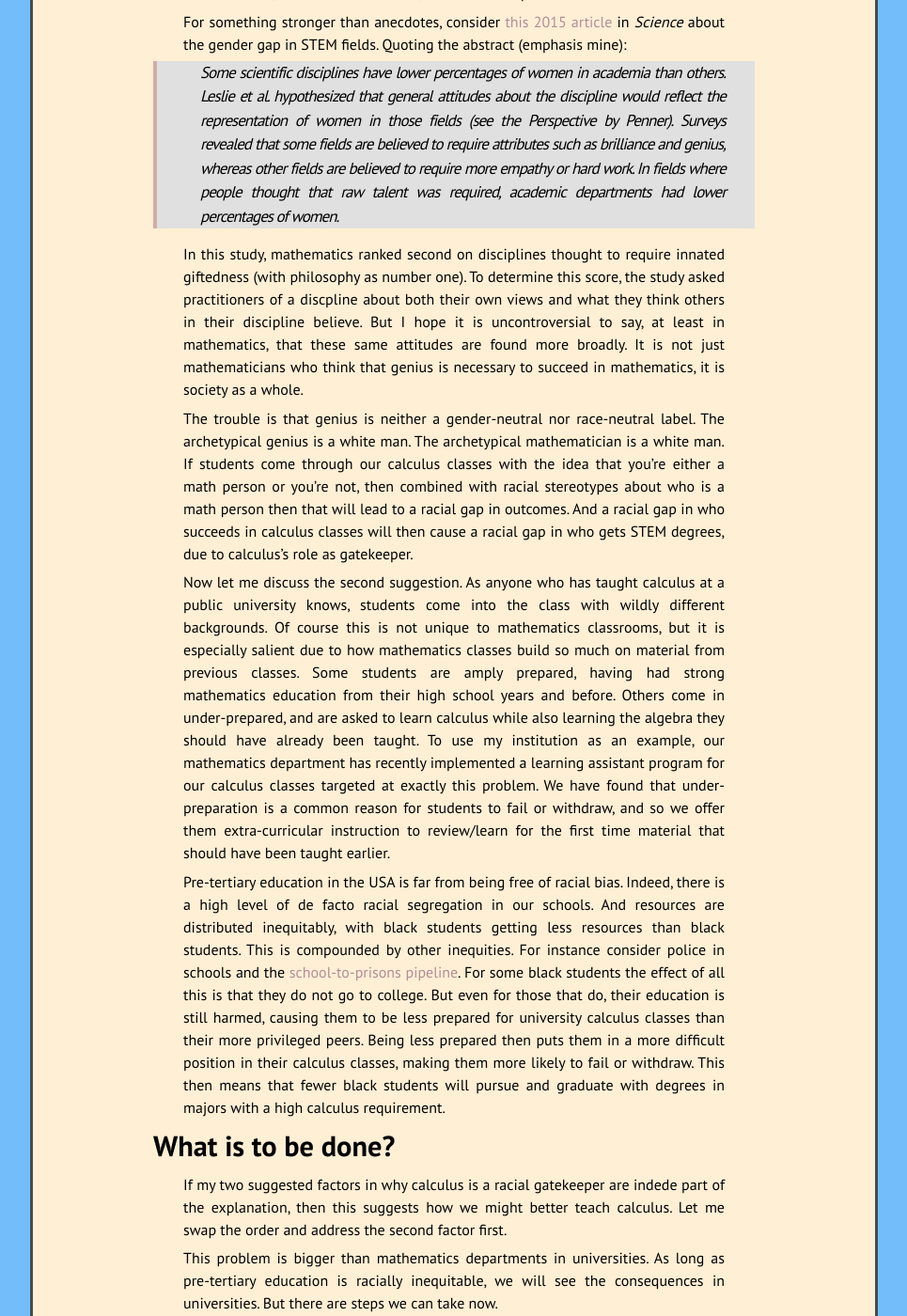
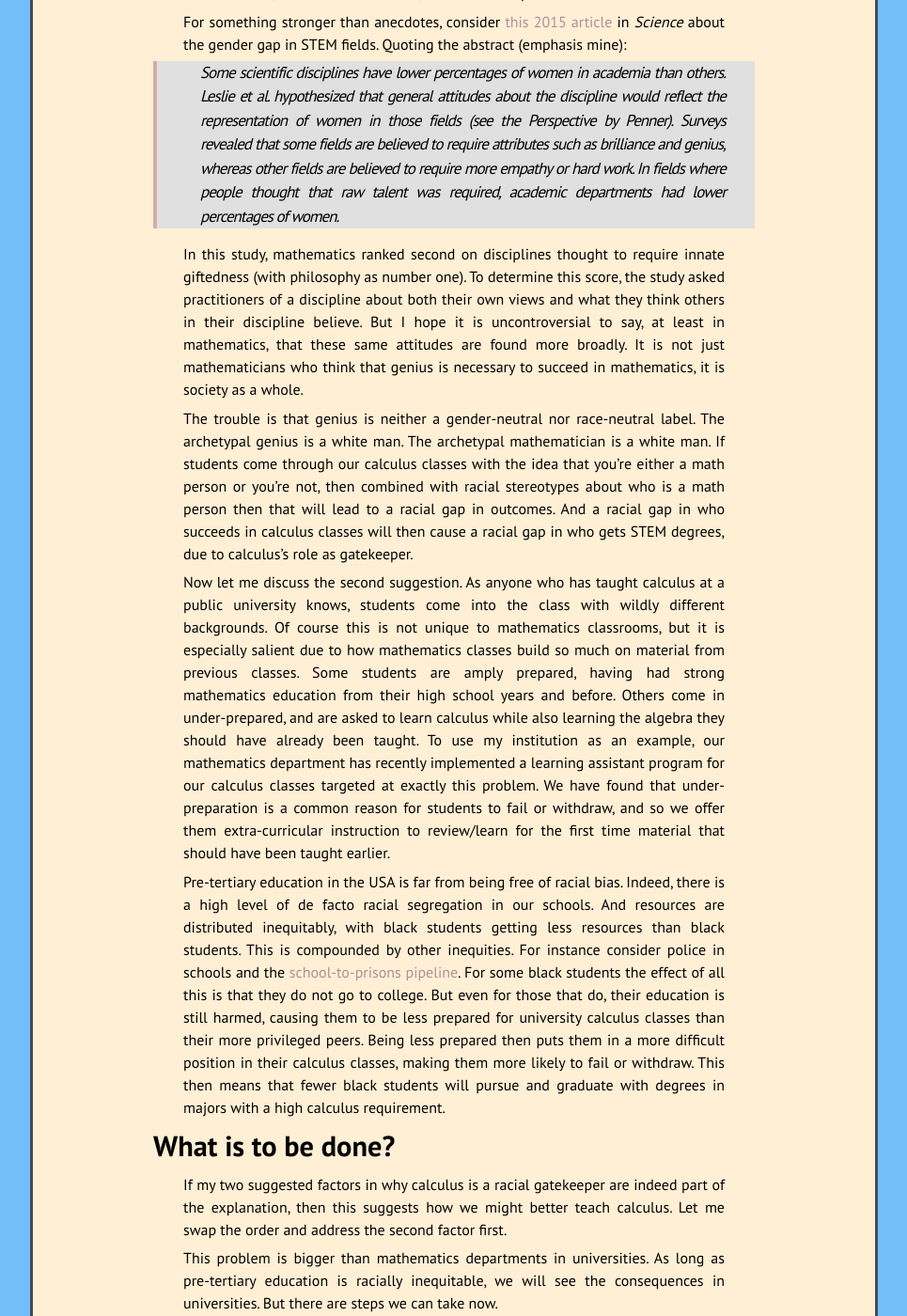
Before and after one commit to kamerynjw/kamerynjw.github.io, a Jekyll site: the page built from _posts/2020-06-10-shutdownSTEM.md, in a window 1280 px wide and 1400 px high, scrolled down 3218 px. Shown: the whole window at 94% size, without its empty margins (157-1122 px from the left). Built offline with Jekyll 4.4.1, drawn with Linux system fonts in a browser that asks for light colours; nearby versions of some CDN libraries.

Commit message:
spelling fix

```diff
--- a/_posts/2020-06-10-shutdownSTEM.md
+++ b/_posts/2020-06-10-shutdownSTEM.md
@@ -63,9 +63,9 @@ For something stronger than anecdotes, consider [this 2015 article](https://scie
 
 > Some scientific disciplines have lower percentages of women in academia than others. Leslie et al. hypothesized that general attitudes about the discipline would reflect the representation of women in those fields (see the Perspective by Penner). *Surveys revealed that some fields are believed to require attributes such as brilliance and genius, whereas other fields are believed to require more empathy or hard work. In fields where people thought that raw talent was required, academic departments had lower percentages of women.*
 
-In this study, mathematics ranked second on disciplines thought to require innated giftedness (with philosophy as number one). To determine this score, the study asked practitioners of a discpline about both their own views and what they think others in their discipline believe. But I hope it is uncontroversial to say, at least in mathematics, that these same attitudes are found more broadly. It is not just mathematicians who think that genius is necessary to succeed in mathematics, it is society as a whole.
+In this study, mathematics ranked second on disciplines thought to require innate giftedness (with philosophy as number one). To determine this score, the study asked practitioners of a discipline about both their own views and what they think others in their discipline believe. But I hope it is uncontroversial to say, at least in mathematics, that these same attitudes are found more broadly. It is not just mathematicians who think that genius is necessary to succeed in mathematics, it is society as a whole.
 
-The trouble is that genius is neither a gender-neutral nor race-neutral label. The archetypical genius is a white man. The archetypical mathematician is a white man. If students come through our calculus classes with the idea that you're either a math person or you're not, then combined with racial stereotypes about who is a math person then that will lead to a racial gap in outcomes. And a racial gap in who succeeds in calculus classes will then cause a racial gap in who gets STEM degrees, due to calculus's role as gatekeeper.
+The trouble is that genius is neither a gender-neutral nor race-neutral label. The archetypal genius is a white man. The archetypal mathematician is a white man. If students come through our calculus classes with the idea that you're either a math person or you're not, then combined with racial stereotypes about who is a math person then that will lead to a racial gap in outcomes. And a racial gap in who succeeds in calculus classes will then cause a racial gap in who gets STEM degrees, due to calculus's role as gatekeeper.
 
 Now let me discuss the second suggestion. As anyone who has taught calculus at a public university knows, students come into the class with wildly different backgrounds. Of course this is not unique to mathematics classrooms, but it is especially salient due to how mathematics classes build so much on material from previous classes. Some students are amply prepared, having had strong mathematics education from their high school years and before. Others come in under-prepared, and are asked to learn calculus while also learning the algebra they should have already been taught. To use my institution as an example, our mathematics department has recently implemented a learning assistant program for our calculus classes targeted at exactly this problem. We have found that under-preparation is a common reason for students to fail or withdraw, and so we offer them extra-curricular instruction to review/learn for the first time material that should have been taught earlier.
 
@@ -74,7 +74,7 @@ Pre-tertiary education in the USA is far from being free of racial bias. Indeed,
 What is to be done?
 ====
 
-If my two suggested factors in why calculus is a racial gatekeeper are indede part of the explanation, then this suggests how we might better teach calculus. Let me swap the order and address the second factor first.
+If my two suggested factors in why calculus is a racial gatekeeper are indeed part of the explanation, then this suggests how we might better teach calculus. Let me swap the order and address the second factor first.
 
 This problem is bigger than mathematics departments in universities. As long as pre-tertiary education is racially inequitable, we will see the consequences in universities. But there are steps we can take now.
 
```
